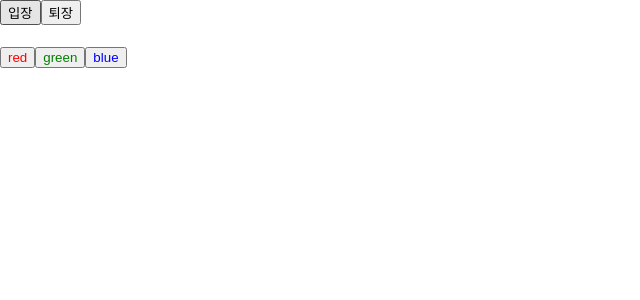
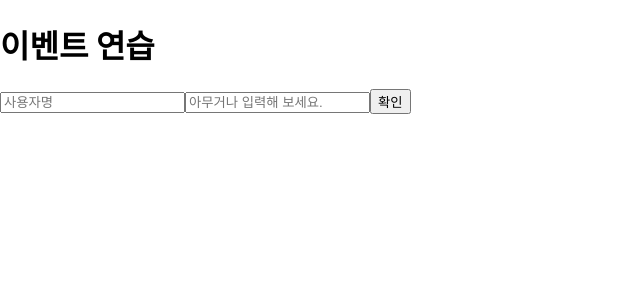
Before and after one commit to iamjinpark/hello-react, a React (Create React App) app: page / in a window 1280 px wide. Shown: the top 300 px of the page, without its empty margins (0-640 px from the left). Built offline with nearby package versions, Linux system fonts and the light colour scheme.

Commit message:
feat : 4강 이벤트 핸들링 실습

```diff
--- /dev/null
+++ b/src/4.EventHandling/EventPractice.jsx
@@ -0,0 +1,74 @@
+import { useState } from 'react';
+
+function EventPractice() {
+  // 비객체인 경우
+  //   const [username, setUsername] = useState('');
+  //   const [message, setMessage] = useState('');
+
+  //   const onChangeUsername = (e) => setUsername(e.target.value);
+  //   const onChangeMessage = (e) => setMessage(e.target.value);
+
+  //   const onClick = () => {
+  //     alert(username + ':' + message);
+  //     setUsername('');
+  //     setMessage('');
+  //   };
+
+  //   const onKeyPress = (e) => {
+  //     if (e.key === 'Enter') {
+  //       onClick();
+  //     }
+  //   };
+
+  // 객체인 경우
+  const [form, setForm] = useState({
+    username: '',
+    message: '',
+  });
+  const { username, message } = form;
+
+  const onChange = (e) => {
+    const nextForm = { ...form, [e.target.name]: e.target.value };
+    setForm(nextForm);
+  };
+
+  const onClick = (e) => {
+    alert(username + ':' + message);
+    setForm({
+      username: '',
+      message: '',
+    });
+  };
+
+  const onKeyPress = (e) => {
+    if (e.key === 'Enter') {
+      onClick();
+    }
+  };
+
+  return (
+    <>
+      <div>
+        <h1>이벤트 연습</h1>
+        <input
+          type="text"
+          name="username"
+          placeholder="사용자명"
+          value={username}
+          onChange={onChange}
+        />
+        <input
+          type="text"
+          name="message"
+          placeholder="아무거나 입력해 보세요."
+          value={message}
+          onChange={onChange}
+          onKeyPress={onKeyPress}
+        />
+        <button onClick={onClick}>확인</button>
+      </div>
+    </>
+  );
+}
+
+export default EventPractice;
--- a/src/App.js
+++ b/src/App.js
@@ -1,6 +1,7 @@
-import MyComponent from './MyComponent';
-import Say from './Say';
 import './App.css';
+import MyComponent from './3.Component/MyComponent';
+import Say from './3.Component/Say';
+import EventPractice from './4.EventHandling/EventPractice.jsx';
 
 function App() {
   return (
@@ -8,7 +9,8 @@ function App() {
       {/* <MyComponent name="react" favoriteNumber={9}>
         리액트
       </MyComponent> */}
-      <Say />
+      {/* <Say /> */}
+      <EventPractice />
     </>
   );
 }
```
Also changed, not shown: src/3.Component/MyComponent.jsx (renamed from src/MyComponent.jsx), src/3.Component/Say.jsx (renamed from src/Say.jsx).
